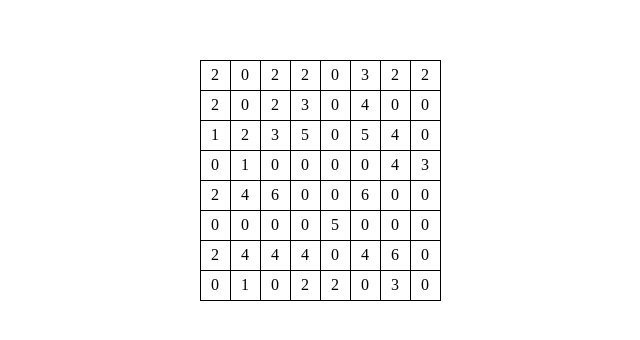
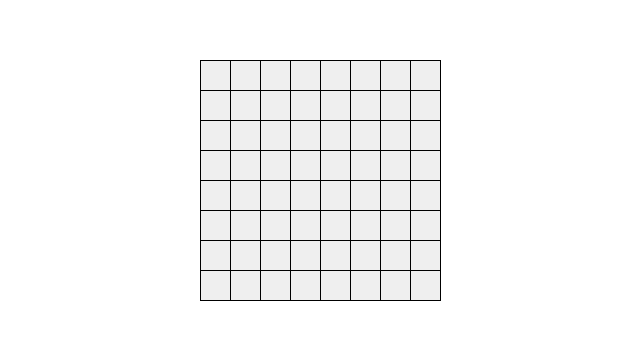
Before and after one commit to nelsonoftrafalgar/sapper, a website built with webpack: page src/index.html in a window 1280 px wide. Shown: the part 220-560 px from the top of the page, without its empty margins (320-960 px from the left). Built offline with nearby package versions, Linux system fonts and the light colour scheme.

Commit message:
add interaction logic

```diff
--- /dev/null
+++ b/src/components/Cell.ts
@@ -0,0 +1,16 @@
+import { handleLeftClick, handleRightClick } from '../helpers/handleClick'
+
+class Cell {
+  cell: HTMLButtonElement
+
+  constructor() {
+    const cell = document.createElement('button')
+    cell.classList.add('cell')
+    cell.addEventListener('click', handleLeftClick)
+    cell.addEventListener('contextmenu', handleRightClick())
+
+    this.cell = cell
+  }
+}
+
+export default Cell
--- /dev/null
+++ b/src/helpers/createElementWithClass.ts
@@ -0,0 +1,5 @@
+export const createElementWithClass = (elementName: string, className: string) => {
+  const element = document.createElement(elementName)
+  element.classList.add(className)
+  return element
+}
--- /dev/null
+++ b/src/helpers/createGame.ts
@@ -0,0 +1,17 @@
+import Cell from '../components/Cell'
+// tslint:disable: no-inner-html
+import { createElementWithClass } from './createElementWithClass'
+
+const setCell = (tr: HTMLElement) => (col: string) => {
+  const td = createElementWithClass('td', 'table-data')
+  const {cell} = new Cell()
+  td.innerHTML = col === '0' ? '&#9762;' : String(col)
+  td.appendChild(cell)
+  tr.appendChild(td)
+}
+
+export const createGame = (table: HTMLTableElement) => (row: (string | number)[]) => {
+  const tr = createElementWithClass('tr', 'table-row')
+  row.forEach(setCell(tr))
+  table.appendChild(tr)
+}
--- /dev/null
+++ b/src/helpers/handleClick.ts
@@ -0,0 +1,31 @@
+// tslint:disable: no-inner-html
+
+export const handleRightClick = () => {
+  let clickCache = 0
+
+  return function(e: MouseEvent)  {
+    e.preventDefault()
+    clickCache += 1
+
+    if (clickCache === 3) {
+      clickCache = 0
+    }
+
+    switch (clickCache) {
+      case 0:
+        this.innerHTML = ''
+        break
+      case 1:
+        this.innerHTML = '&#9873;'
+        break
+      case 2:
+        this.innerHTML = '&#63;'
+        break
+    }
+  }
+}
+
+export const handleLeftClick = function() {
+  const parent = this.parentElement
+  parent.removeChild(this)
+}
--- a/src/index.ts
+++ b/src/index.ts
@@ -1,8 +1,8 @@
-// tslint:disable: no-inner-html
 import './style.css'
 
 import ArmedBoard from './components/ArmedBoard'
 import RawBoard from './components/RawBoard'
+import { createGame } from './helpers/createGame'
 
 const table = document.createElement('table')
 const root = document.querySelector('.root')
@@ -12,16 +12,6 @@ const BOARD_SIZE = 8
 const {rawBoard} = new RawBoard(BOARD_SIZE)
 const {armedBoard} = new ArmedBoard(rawBoard)
 
-armedBoard.forEach((row) => {
-  const tr = document.createElement('tr')
-  tr.classList.add('table-row')
-  row.forEach((col) => {
-    const td = document.createElement('td')
-    td.classList.add('table-data')
-    td.innerHTML = String(col)
-    tr.appendChild(td)
-  })
-  table.appendChild(tr)
-})
+armedBoard.forEach(createGame(table))
 
 root.appendChild(table)
--- a/src/style.css
+++ b/src/style.css
@@ -22,4 +22,17 @@ table, th, td {
   width: 30px;
   height: 30px;
   text-align: center;
+  position: relative;
+  font-size: 20px;
 }
+
+.cell {
+  width: 29px;
+  height: 29px;
+  position: absolute;
+  top: 0;
+  left: 0;
+  right: 0;
+  bottom: 0;
+  font-size: 22px;
+}
```
